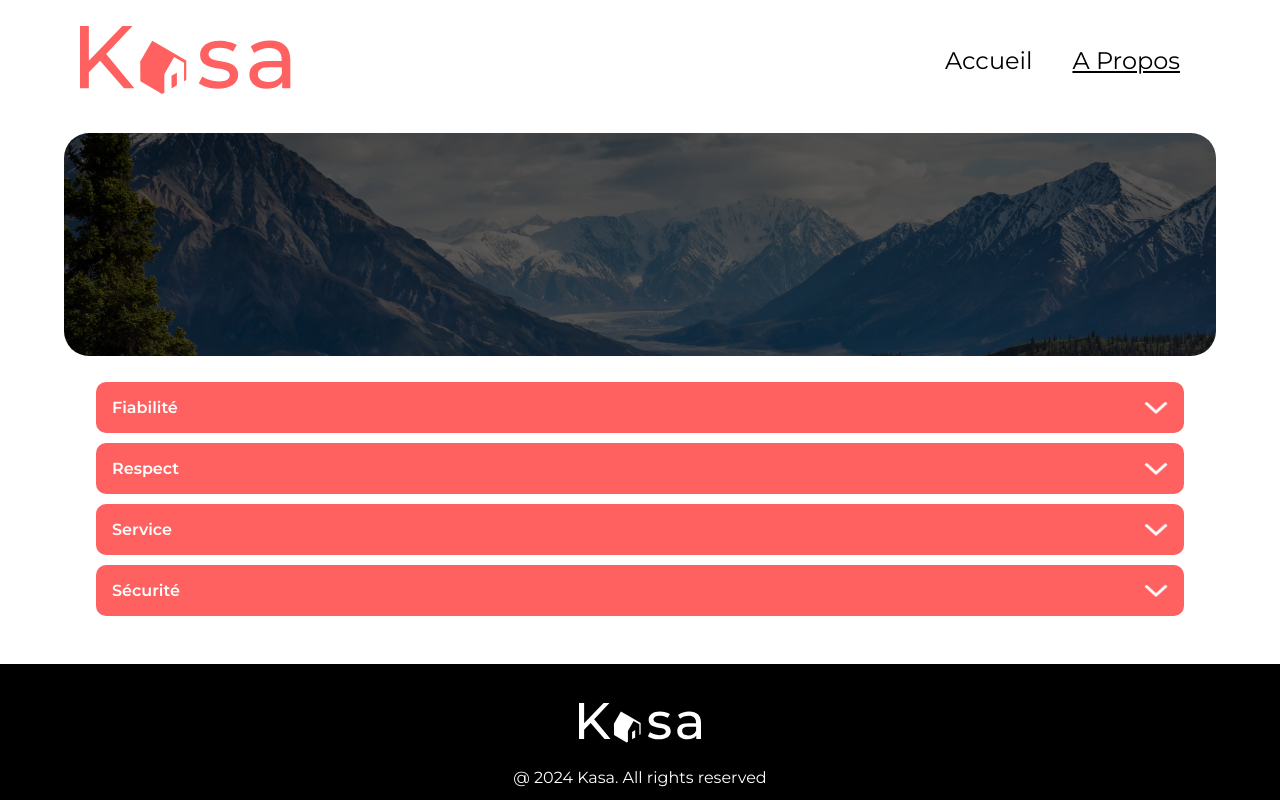
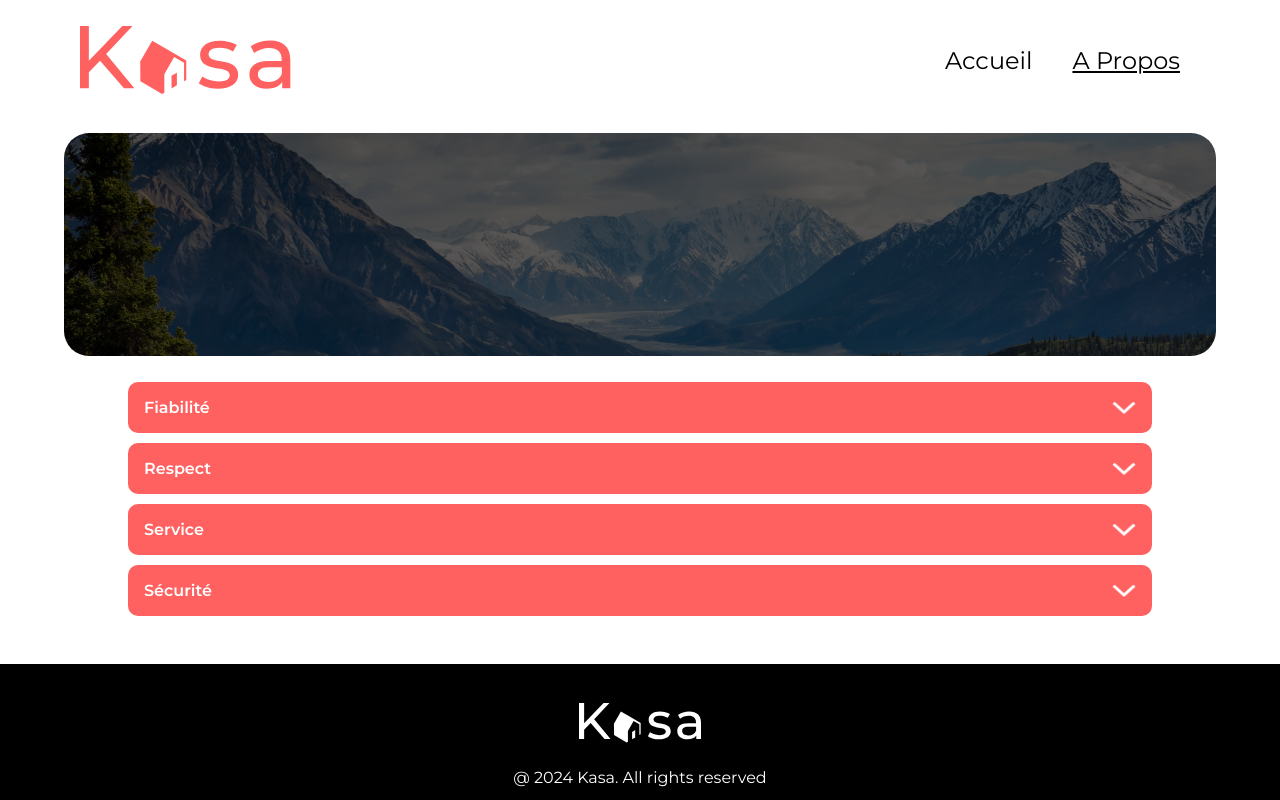
Before and after one commit to SafaSELLAM/P11_KASA, a React (Vite) app: page /about in a window 1280 px wide. Built offline with nearby package versions, Linux system fonts and the light colour scheme.

Commit message:
New Collapse optimized

```diff
--- a/src/Components/Collapse/Collapse.jsx
+++ b/src/Components/Collapse/Collapse.jsx
@@ -2,32 +2,21 @@ import { useState } from "react"
 import ArrowUp from "../../assets/arrow_up.png";
 import ArrowDown from "../../assets/arrow_down.png";
 import './collapse.scss'
-export const Collapse = ({ about, collapse_about, collapse_housing }) => {
+export const Collapse = ({ title, type, children }) => {
     const [open, setOpen] = useState(false)
 
     const toggle = () => {
         setOpen(!open)
     }
     return (
-        <div className={`${collapse_about} ${collapse_housing}`}>
-            <div
-                className="collapseTitle between center backPrimaire"
-                onClick={toggle}
-            >
-                <h2 className="infosTitle colorWhite">{about.title}</h2>
+        <div className="collapseClass">
+            <div className="collapseTitle between center backPrimaire" onClick={toggle}>
+                <h2 className="infosTitle colorWhite">{title}</h2>
                 <img src={open ? ArrowUp : ArrowDown} alt="flèche" className="arrows" />
             </div>
             {open && (
                 <div className="collapseText colorBlack">
-                    {about.list === true ? (
-                        <ul className="infosList column">
-                            {about.text.map((item) => (
-                                <li key={item}>{item}</li>
-                            ))}
-                        </ul>
-                    ) : (
-                        <p>{about.text}</p>
-                    )}
+                    {children}
                 </div>
             )}
         </div>
--- a/src/Components/Collapse/collapse.scss
+++ b/src/Components/Collapse/collapse.scss
@@ -1,14 +1,19 @@
 .infosList {
     list-style: none;
   }
-
+  .collapseClass{
+    width: 100%;
+  }
   .collapse_housing {
     width: 47%;
   }
 
   .collapse_about {
-    width: 85%;
+    width: 80%;
     margin-bottom: 1em;
+    @media screen and (max-width: 768px) {
+     width: 90%;
+    }
   }
 
   .collapseTitle {
@@ -16,6 +21,7 @@
     margin-bottom: -6px;
     padding: 1em;
     border-radius: 10px;
+    cursor: pointer;
   }
 
   .infosTitle {
--- a/src/Pages/About.jsx
+++ b/src/Pages/About.jsx
@@ -9,13 +9,13 @@ const About = () => {
       <div className="bannerAbout">
         <Banner image={aboutBanner} alt="bannière à propos" />
       </div>
-      <div className=" column center">
+      <div className=" column center ">
         {aboutDatas.map((abouts) => (
-          <Collapse
-            collapse_about="collapse_about"
-            key={abouts.id}
-            about={{ title: abouts.title, text: abouts.text, list: false }}
-          />
+          <div className='collapse_about' key={abouts.id}>
+            <Collapse title={abouts.title} type="about">
+              <p>{abouts.text}</p>
+            </Collapse>
+          </div>
         ))}
       </div>
     </div>
--- a/src/Pages/Housings/Housings.jsx
+++ b/src/Pages/Housings/Housings.jsx
@@ -18,7 +18,7 @@ export const Housings = () => {
                 <div className="block_infoHousing">
                     <div className="infosHousings">
                         <h2 className="colorPrimaire">{item.title}</h2>
-                        <h3 className="colorPrimaire">{item.location}</h3>
+                        <h3 className="colorBlack">{item.location}</h3>
                         <ul className="tags row">
                             {item.tags.map((tag, index) => (
                                 <li className="backPrimaire colorWhite" key={index}>
@@ -41,18 +41,20 @@ export const Housings = () => {
                     </div>
                 </div>
                 <div className="collapse_block row ">
-                    <Collapse
-                        collapse_housing="collapse_housing"
-                        about={{
-                            title: "Description",
-                            text: item.description,
-                            list: false,
-                        }}
-                    />
-                    <Collapse
-                        collapse_housing="collapse_housing"
-                        about={{ title: "Equipements", text: item.equipments, list: true }}
-                    />
+                    <div className="collapse_housing">
+                        <Collapse title="Description">
+                            <p>{item.description}</p>
+                        </Collapse>
+                    </div>
+                    <div className="collapse_housing">
+                        <Collapse title="Equipements">
+                            <ul className="infosList column">
+                                {item.equipments.map((equipment, index) => (
+                                    <li key={index}>{equipment}</li>
+                                ))}
+                            </ul>
+                        </Collapse>
+                    </div>
                 </div>
             </div>
         </div>
--- a/src/Pages/Housings/housings.scss
+++ b/src/Pages/Housings/housings.scss
@@ -12,11 +12,18 @@
     display: flex;
     justify-content: space-between;
     margin-top: 2%;
+    @media screen and (max-width: 768px) {
+      flex-direction: column;
+    }
   }
   .infosHousings h2 {
     font-weight: 500;
     font-size: 30px;
     margin-bottom: 1%;
+    @media screen and (max-width: 768px) {
+      font-size: 20px;
+
+    }
   }
   .infosHousings h3 {
     font-weight: 500;
@@ -36,6 +43,7 @@
     border-radius: 10px;
     padding: 2px 15px;
     margin-right: 1%;
+    cursor: default;
   }
 
   .photo_host {
@@ -44,6 +52,9 @@
   }
   @media screen and (max-width: 768px) {
     .infos_logements {
+      width: 100%;
+    }
+    .infosHousings{
       width: 100%;
     }
     .infos_logements h2 {
@@ -91,6 +102,6 @@
       width: 57px;
     }
     .host {
-      width: 34%;
+      width: 40%;
     }
   }
```
